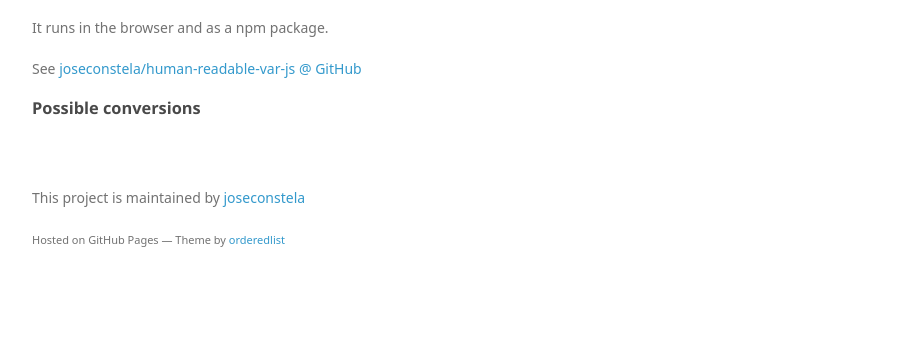
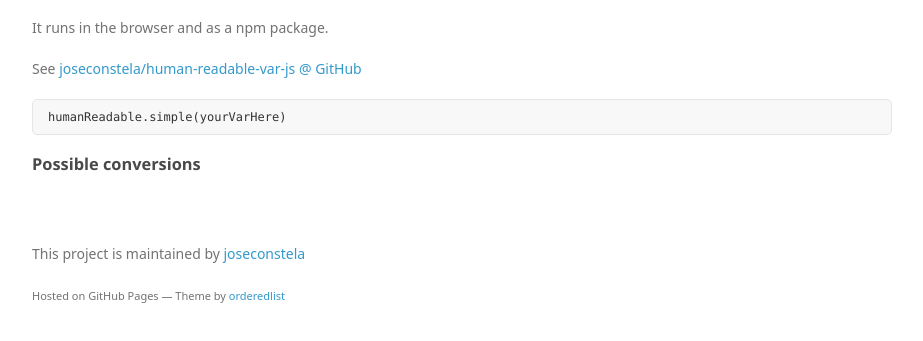
Before and after one commit to joseconstela/human-readable-var-js, a plain HTML site: page index.html in a window 1280 px wide. Shown: the part 133-474 px from the top of the page, without its empty margins (178-1101 px from the left). Drawn offline with nearby package versions, Linux system fonts and the light colour scheme; a script that the page names is missing; a web font is replaced by a local one.

Commit message:
Updated docs

```diff
--- a/index.html
+++ b/index.html
@@ -23,6 +23,7 @@
         <p>
           See <a href="https://github.com/joseconstela/human-readable-var-js">joseconstela/human-readable-var-js @ GitHub</a>
         </p>
+        <pre>humanReadable.simple(yourVarHere)</pre>
       </header>
       <section>
         <h3>
```
